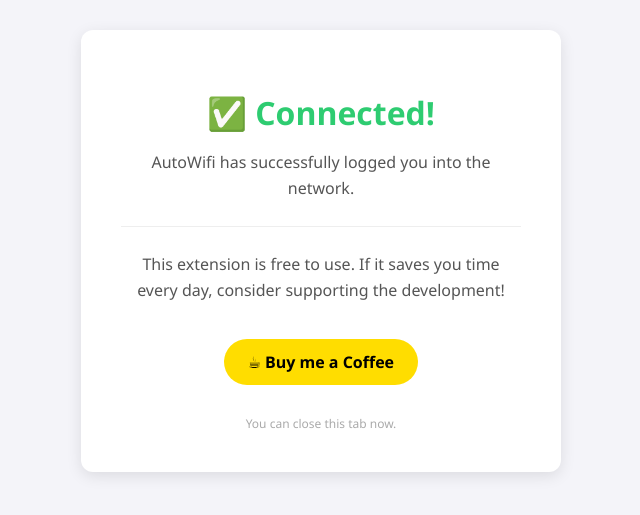
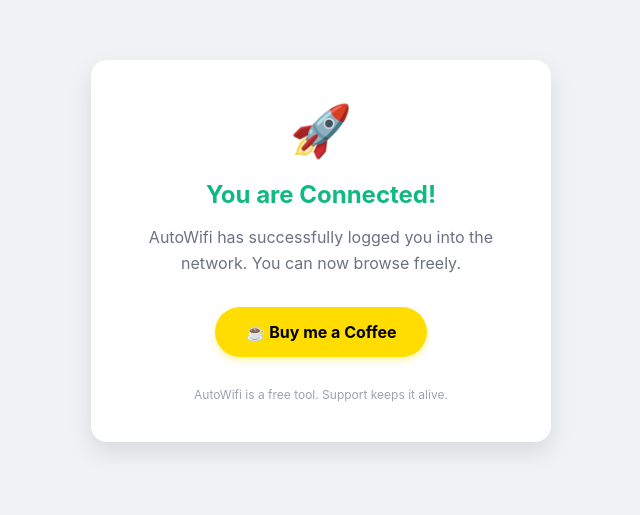
Before and after one commit to lakshraina2/autowifi-success, a plain HTML site: page index.html in a window 1280 px wide. Shown: the part 149-664 px from the top of the page, without its empty margins (319-959 px from the left). Drawn offline with Linux system fonts and the light colour scheme.

Commit message:
Revamp styling and content for index.html

```diff
--- a/index.html
+++ b/index.html
@@ -5,30 +5,61 @@
     <meta name="viewport" content="width=device-width, initial-scale=1.0">
     <title>AutoWifi - Connected</title>
     <style>
-        body { font-family: 'Segoe UI', Tahoma, Geneva, Verdana, sans-serif; background-color: #f4f4f9; display: flex; justify-content: center; align-items: center; height: 100vh; margin: 0; }
-        .card { background: white; padding: 40px; border-radius: 12px; box-shadow: 0 4px 15px rgba(0,0,0,0.1); text-align: center; max-width: 400px; width: 100%; }
-        h1 { color: #2ecc71; margin-bottom: 10px; }
-        p { color: #555; line-height: 1.6; }
-        .coffee-btn { display: inline-block; background-color: #FFDD00; color: #000; padding: 12px 24px; border-radius: 25px; text-decoration: none; font-weight: bold; margin-top: 20px; transition: transform 0.2s; }
-        .coffee-btn:hover { transform: scale(1.05); }
-        .footer { margin-top: 30px; font-size: 12px; color: #aaa; }
+        body {
+            font-family: -apple-system, BlinkMacSystemFont, "Segoe UI", Roboto, Helvetica, Arial, sans-serif;
+            background-color: #f0f2f5;
+            display: flex;
+            justify-content: center;
+            align-items: center;
+            height: 100vh;
+            margin: 0;
+        }
+        .card {
+            background: white;
+            padding: 40px;
+            border-radius: 16px;
+            box-shadow: 0 10px 25px rgba(0,0,0,0.1);
+            text-align: center;
+            max-width: 380px;
+            width: 90%;
+        }
+        .icon { font-size: 50px; margin-bottom: 20px; display: block; }
+        h1 { color: #10b981; margin: 0 0 10px 0; font-size: 24px; }
+        p { color: #6b7280; line-height: 1.6; margin-bottom: 30px; }
+
+        /* The Coffee Button Style */
+        .coffee-btn {
+            background-color: #FFDD00;
+            color: #000;
+            padding: 15px 30px;
+            border-radius: 50px;
+            text-decoration: none;
+            font-weight: bold;
+            font-size: 16px;
+            display: inline-block;
+            transition: transform 0.2s, box-shadow 0.2s;
+            box-shadow: 0 4px 6px rgba(255, 221, 0, 0.3);
+        }
+        .coffee-btn:hover {
+            transform: translateY(-2px);
+            box-shadow: 0 6px 12px rgba(255, 221, 0, 0.4);
+        }
+
+        .footer { margin-top: 30px; font-size: 12px; color: #9ca3af; }
     </style>
 </head>
 <body>
     <div class="card">
-        <h1>✅ Connected!</h1>
-        <p>AutoWifi has successfully logged you into the network.</p>
+        <span class="icon">🚀</span>
+        <h1>You are Connected!</h1>
+        <p>AutoWifi has successfully logged you into the network. You can now browse freely.</p>
 
-        <hr style="border: 0; border-top: 1px solid #eee; margin: 25px 0;">
-
-        <p>This extension is free to use. If it saves you time every day, consider supporting the development!</p>
-
-        <a href="https://www.buymeacoffee.com" target="_blank" class="coffee-btn">
+        <a href="https://www.buymeacoffee.com/YOURNAME" target="_blank" class="coffee-btn">
             ☕ Buy me a Coffee
         </a>
 
         <div class="footer">
-            You can close this tab now.
+            AutoWifi is a free tool. Support keeps it alive.
         </div>
     </div>
 </body>
```
